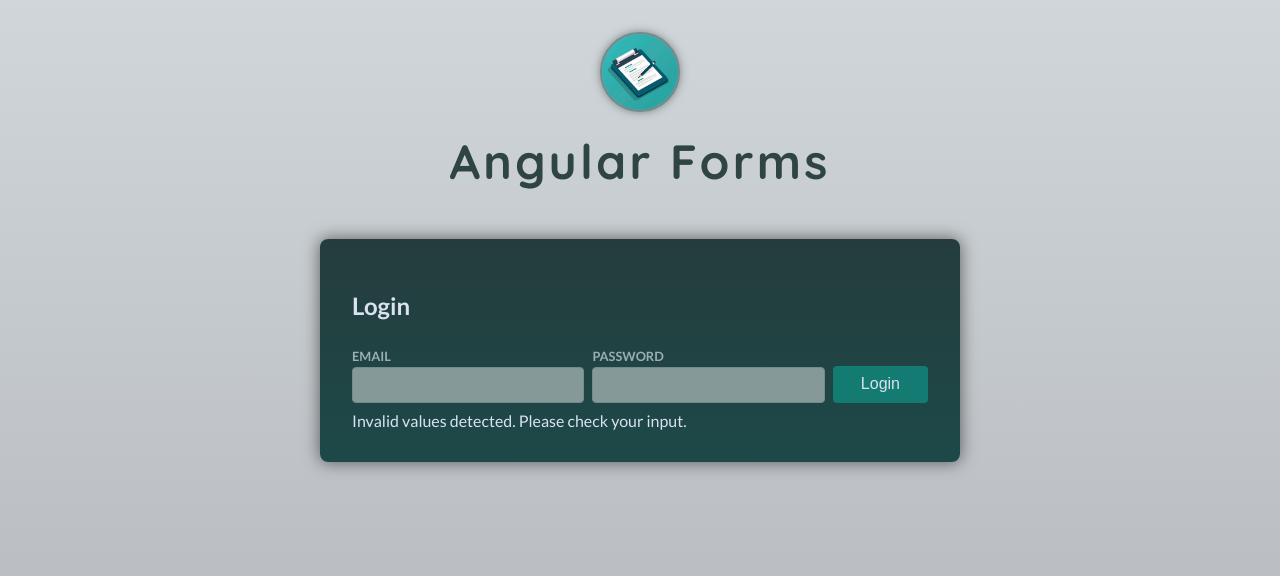
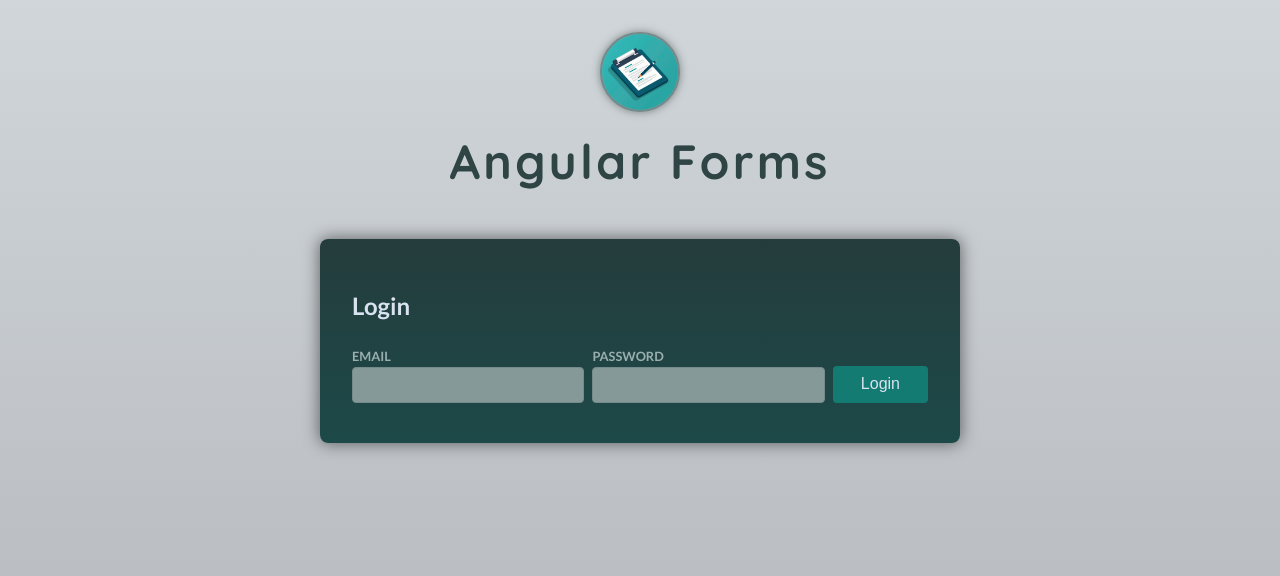
Before and after one commit to UmarAli99/form-management-angular, an Angular app: page / in a window 1280 px wide. Shown: the top 576 px of the page. Built offline with nearby package versions, Linux system fonts and the light colour scheme.

Commit message:
End of Template Driven Forms

```diff
--- a/src/app/auth/login/login.component.html
+++ b/src/app/auth/login/login.component.html
@@ -15,7 +15,6 @@
     <button class="button">Login</button>
   </div>
 
-      Invalid values detected. Please check your input.
   @if (email.touched && email.dirty) {
     <p class="control-error">Invalid email address entered.</p>
   }
```
